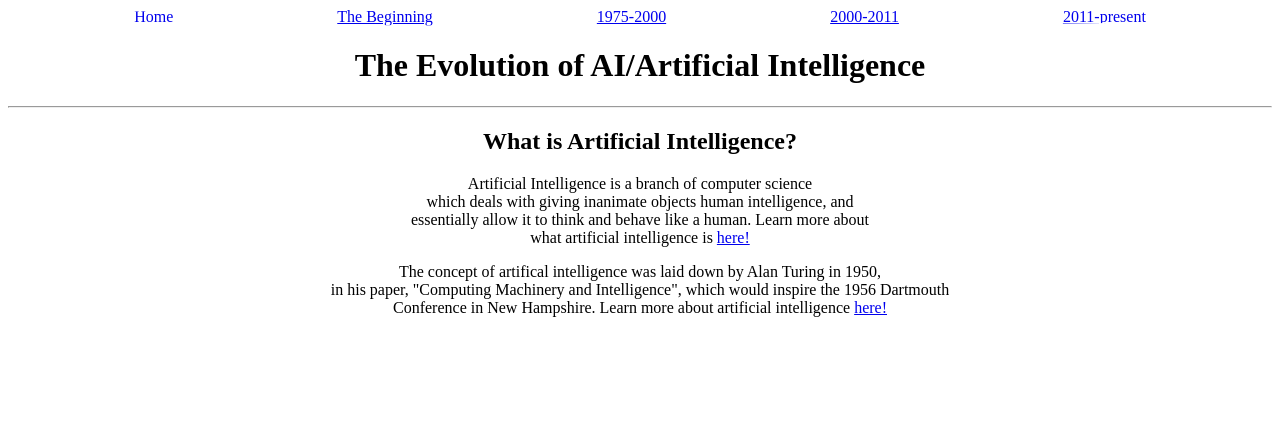
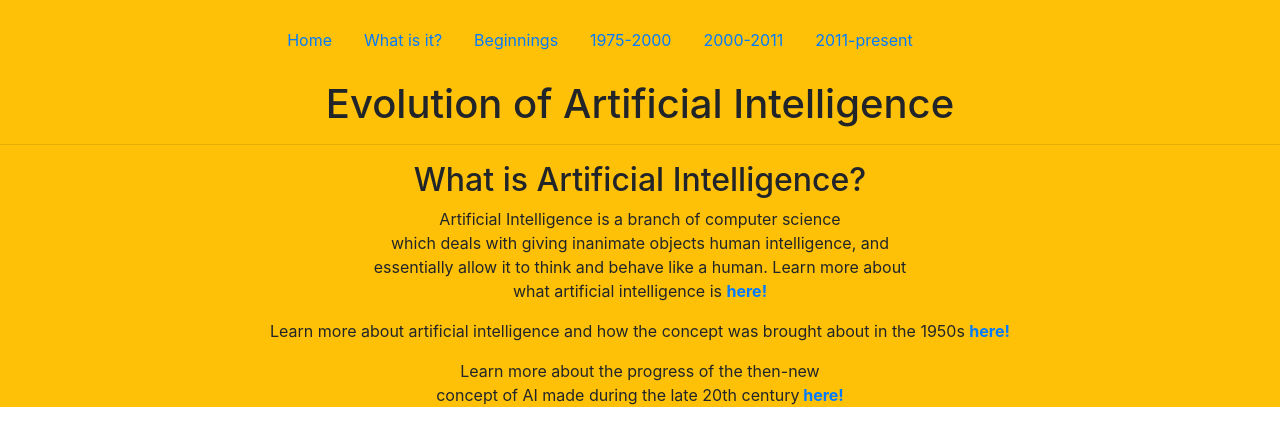
Before and after one commit to yashrajvishwakarma/project0, a plain HTML site: page index.html in a window 1280 px wide. Drawn offline with nearby package versions, Linux system fonts and the light colour scheme.

Commit message:
used bootstrap for first time

```diff
--- /dev/null
+++ b/begin.css
@@ -0,0 +1,10 @@
+* {
+  text-align:center;
+  background-color: #abeaff;
+}
+p {
+  color:crimson;
+  font-family:Courier;
+  font-size:25px;
+
+}
--- a/index.css
+++ b/index.css
@@ -1,23 +1,34 @@
-.navbar {
-  border-radius:50%;
-  border-color:darkblue;
-  overflow:auto;
-}
-.navbar a {
-  padding: 20px 80px;
+.nav {
+  padding:20px 80px;
+
 }
 #line1 {
   border-style:2px dashed orange;
 }
 begin, def {
-  font-family:cursive;
+  font-family:Courier;
   font-size:18px;
 }
 * {
   text-align:center;
 }
+
 .navbar a:hover {
   transition: 1s;
   color:gold;
   background-color:black;
 }
+p::selection {
+  color:orange;
+  background-color:yellow;
+}
+@media (min-width:700px) {
+   h1::before {
+     content:"Evolution of Artificial Intelligence";
+   }
+}
+@media (max-width:699px) {
+  h1::before {
+    content:"Evolution of AI";
+  }
+}
--- a/index.html
+++ b/index.html
@@ -2,35 +2,39 @@
 <html>
     <head>
       <link rel="stylesheet" type="text/css" href="index.css"/>
+      <link rel="stylesheet" href="https://stackpath.bootstrapcdn.com/bootstrap/4.4.1/css/bootstrap.min.css"
+      integrity="sha384-Vkoo8x4CGsO3+Hhxv8T/Q5PaXtkKtu6ug5TOeNV6gBiFeWPGFN9MuhOf23Q9Ifjh" crossorigin="anonymous">
 
-        <title>The Evolution of Artificial Intelligence</title>
+        <title></title>
+        <meta name="viewport" content="width=device-width, initial-scale=1.0">
     </head>
-
+<div id="top"class="bg-warning">
     <body>
-      <nav id="navbar" class="navbar">
-        <a href="#navbar">Home</a>
-        <a href="#begin">The Beginning</a>
-        <a href="#phasetwo">1975-2000</a>
-        <a href="#phasethree">2000-2011</a>
-        <a href="#phasefour">2011-present</a>
-      </nav>
-      <h1>The Evolution of AI/Artificial Intelligence</h1>
+      <nav class="nav justify-content-center">
+      <a class="nav-link" href="#top">Home</a>
+      <a class="nav-link" href="#def">What is it?</a>
+      <a class="nav-link" href="#begin">Beginnings</a>
+      <a class="nav-link" href="#phasetwo">1975-2000</a>
+      <a class="nav-link" href="phasethree">2000-2011</a>
+      <a class="nav-link" href="phasefour">2011-present</a>
+    </nav>
+      <h1></h1>
       <hr id="line1">
       <h2>What is Artificial Intelligence?</h2>
       <p id="def">Artificial Intelligence is a branch of computer science<br>
         which deals with giving inanimate objects human intelligence, and<br>
         essentially allow it to think and behave like a human. Learn more about <br>
-      what artificial intelligence is <a href="https://builtin.com/artificial-intelligence" target="_blank">here!</a>
+      what artificial intelligence is <a  class="font-weight-bold"href="https://builtin.com/artificial-intelligence" target="_blank">here!</a>
     </p>
-    <p id="begin">The concept of artifical intelligence was laid down by Alan Turing in 1950,<br>
-      in his paper, "Computing Machinery and Intelligence", which would inspire the 1956 Dartmouth<br>
-      Conference in New Hampshire. Learn more about artificial intelligence <a href="begin.html" target="_blank">here!</a>
+    <p id="begin"> Learn more about artificial intelligence and how the concept was brought about in the 1950s <a class="font-weight-bold"class="text-danger"href="begin.html" target="_blank">here!</a>
+    </p>
+    <p id="phasetwo">Learn more about the progress of the then-new<br>
+       concept of AI made during the late 20th century<a class="font-weight-bold"href="phasetwo.html" target="_blank"> here!</a>
     </p>
 
 
 
 
-
-
+</div>
     </body>
 </html>
```
Also changed, not shown: begin.html (+1 -0 lines).
